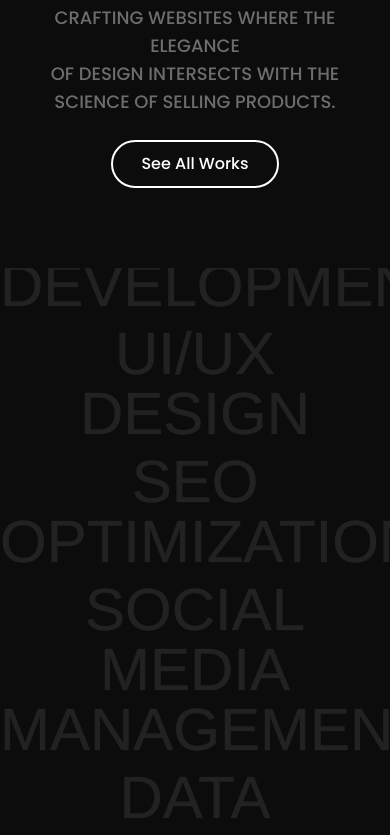
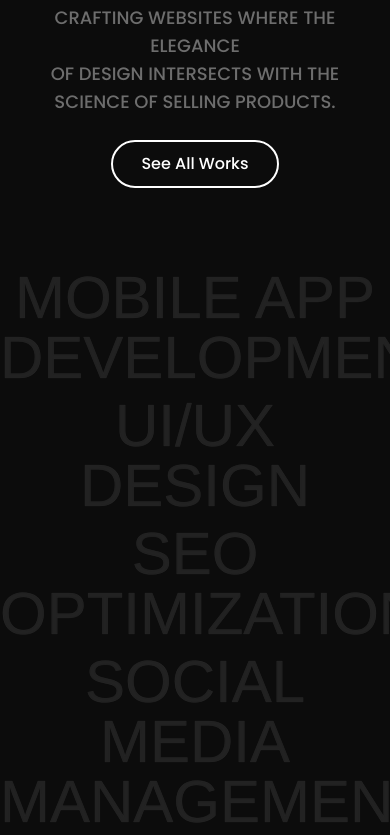
Before and after one commit to idesofmarch00/montoya-clone, a Next.js app: page / in a window 390 px wide. Shown: the part 5100-5935 px from the top of the page. Built offline with nearby package versions, Linux system fonts and the light colour scheme; a web font is replaced by a local one.

Commit message:
fix skills responsiveness on sm

```diff
--- a/src/components/skills/index.tsx
+++ b/src/components/skills/index.tsx
@@ -20,7 +20,7 @@ const Word = ({ children }: { children: React.ReactNode }) => {
     <motion.li
       ref={element}
       style={{ opacity, color }}
-      className="font-medium text-6xl md:text-9xl"
+      className="font-medium text-6xl sm:text-7xl md:text-8xl lg:text-9xl"
     >
       {children}
     </motion.li>
@@ -66,12 +66,12 @@ const Skills = () => {
         className="sticky top-0 h-screen overflow-hidden"
         style={{ opacity: headingOpacity }}
       >
-        <p className="hidden md:flex text-sm font-medium py-4">
+        <p className="hidden sm:block sm:text-center text-sm font-medium py-4">
           OUR SKILLS COVER
         </p>
         <motion.ul
           ref={listContainer}
-          className="mt-10 space-y-2"
+          className="mt-28 sm:mt-36 md:mt-10 space-y-2"
           style={{ translateY: listTranslateY }}
         >
           {[
```
